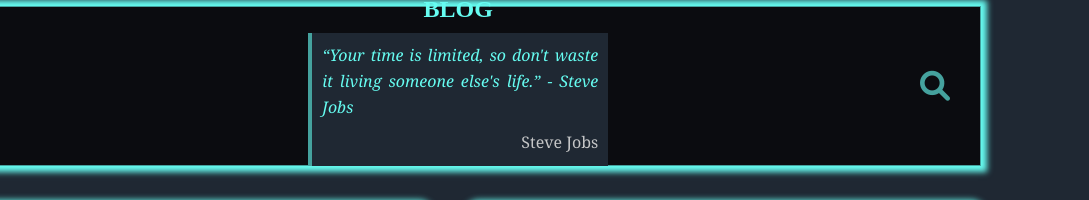
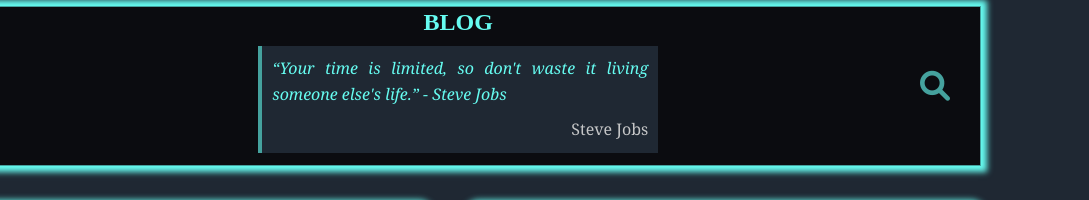
Before and after one commit to ntt188/Blog, a plain HTML site: page index.html in a window 1280 px wide. Shown: the top 200 px of the page, 191-1280 px from the left. Drawn offline with Linux system fonts and the light colour scheme.

Commit message:
fix hidden header

```diff
--- a/assets/css/homepage.css
+++ b/assets/css/homepage.css
@@ -28,6 +28,7 @@ header{
     align-items: center;
     justify-content: space-between;
     padding: 30px;
+    overflow: hidden;
 }
 
 .logo {
@@ -37,7 +38,7 @@ header{
 }
 
 header .title {
-    width: 300px;
+    width: 400px;
     display: flex;
     flex-direction: column;
     align-items: center;
```
